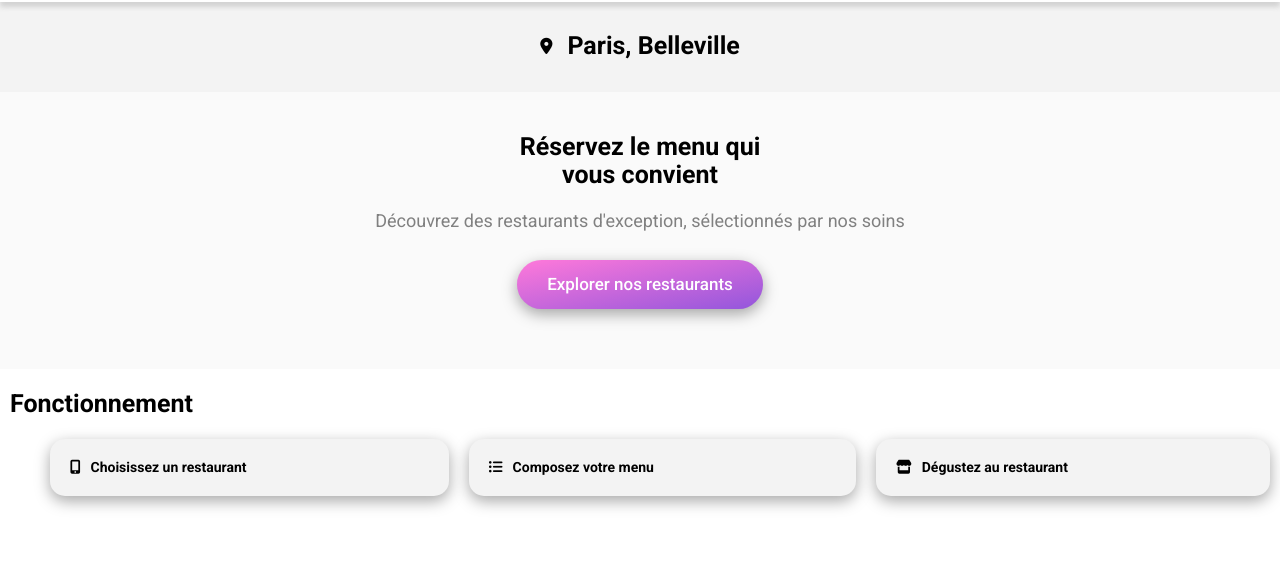
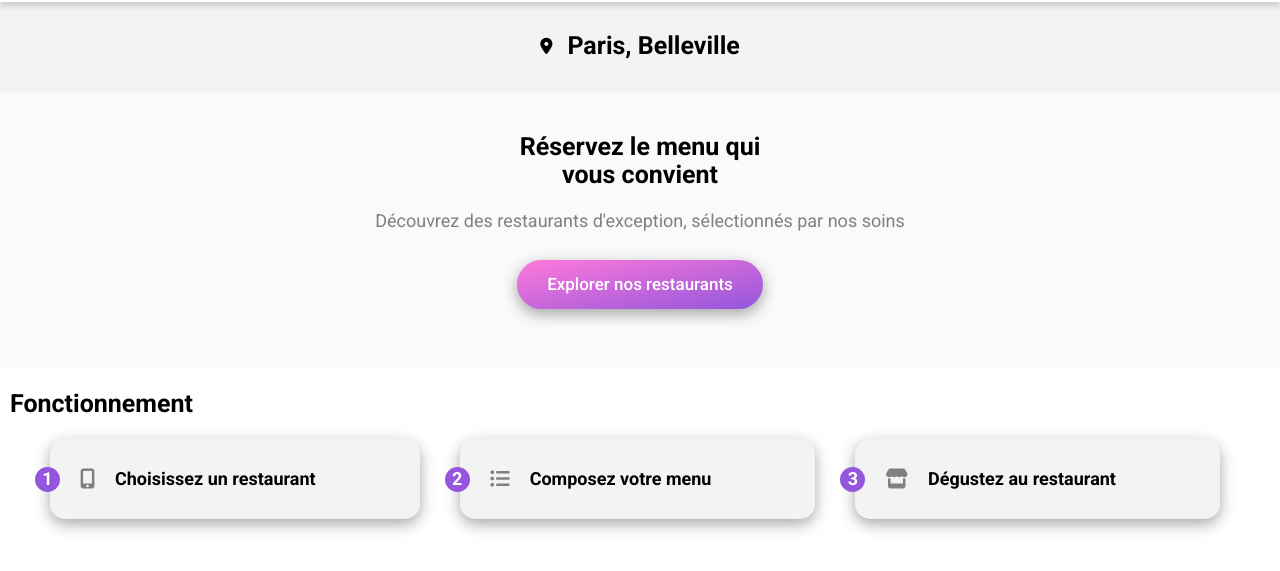
Before and after one commit to basedhound/Ohmyfood, a website: page html/index.html in a window 1280 px wide. Shown: the part 77-648 px from the top of the page. Drawn offline with Linux system fonts and the light colour scheme; a web font is replaced by a local one.

Commit message:
Update Section 'Tutorial' / counter, style

```diff
--- a/scss/_base.scss
+++ b/scss/_base.scss
@@ -42,3 +42,10 @@
  h2 {
     font-size: 2.5rem;
 }
+
+
+
+//! WIDTH
+body {
+    min-width: 320px;
+}
--- a/scss/layout/01 location.scss
+++ b/scss/layout/01 location.scss
@@ -6,7 +6,7 @@
     align-items: center;
     justify-content: center;
     gap: 1.5rem;
-    background-color: #F3F3F3;
+    background-color: $color-4;
     font-size: 1.3rem;
     padding: 1rem;
 }
--- a/scss/layout/02 explorer.scss
+++ b/scss/layout/02 explorer.scss
@@ -2,7 +2,7 @@
 
 .explorer {
     text-align: center;
-    background-color: #FAFAFA;
+    background-color: $color-5;
     padding: 2rem;
 
     p {
@@ -15,7 +15,7 @@
         padding-bottom: 1.5rem;
         padding-left: 3rem;
         padding-right: 3rem;
-        background-image: linear-gradient(to right bottom, #FF79DA, #9356DC);
+        background-image: linear-gradient(to right bottom, $color-2, $color-1);
         // box-shadow: rgba(0, 0, 0, 0.35) 0px 5px 15px;
         border-radius: 3rem;
         border: none;
--- a/scss/main.scss
+++ b/scss/main.scss
@@ -5,6 +5,7 @@
 
 //* UTILS
 @import "./utils/mixins";
+@import "./utils/variables";
 
 //* LAYOUT
 @import "./layout/00\ header.scss";
@@ -17,13 +18,15 @@
 //! 03 : TUTORIAL
 
 .tutorial {
+    counter-reset: tuto;
     padding: 0 1rem;
-
+    margin-right: 5rem; //Elements trop collés à droite, need fix
 
     & ol {
         display: flex;
         flex-direction: column;
-        gap: 2rem;
+        list-style: none;
+        gap: 4rem;
 
 
         @media (min-width: 767px) {
@@ -31,21 +34,43 @@
         }
     }
 
+    & li {
+        position: relative;
+        display: flex;
+        align-items: center;
 
-    & li {
-        background-color: #F3F3F3;
+        &::before {
+            content: counter(tuto); //Toujours mettre un content après un before
+            counter-increment: tuto;
+            background-color: $color-1;
+            color: white;
+            width: 2.5rem;
+            height: 2.5rem;
+            display: grid;
+            place-items: center;
+            border-radius: 50%; //Cercle autour du chiffre
+            position: absolute; //Si position absolute sur un enfant, mettre le parent en position relative
+            left: -1.5rem;
+        }
+
+        background-color: $color-4;
         padding: 2rem 2rem;
         // border: 1px solid red;
         flex-grow: 1;
         border-radius: 1.5rem;
-        list-style: none;
         font-weight: 600;
+        font-size: 1.8rem ;
         @include base-shadow;
         &:hover {
         @include zoom;
         }
+
         & i {
             margin-right: 1rem;
+            color: grey;
+            font-size: 2rem;
+            padding: 1rem;
+
         }
     }
 
--- a/scss/utils/_variables.scss
+++ b/scss/utils/_variables.scss
@@ -7,3 +7,13 @@
 // $heading-shadow-size: .55rem;
 // $layout-margin: 6rem;
 // $grid-gutter: $layout-margin * .25;
+
+//! VARIABLES
+
+// COLORS
+
+$color-1: #9356DC;
+$color-2: #FF79DA;
+$color-3: #99E2D0;
+$color-4: #F3F3F3;
+$color-5: #FAFAFA;
```
Also changed, not shown: public/css/main.css, 1 other file.
